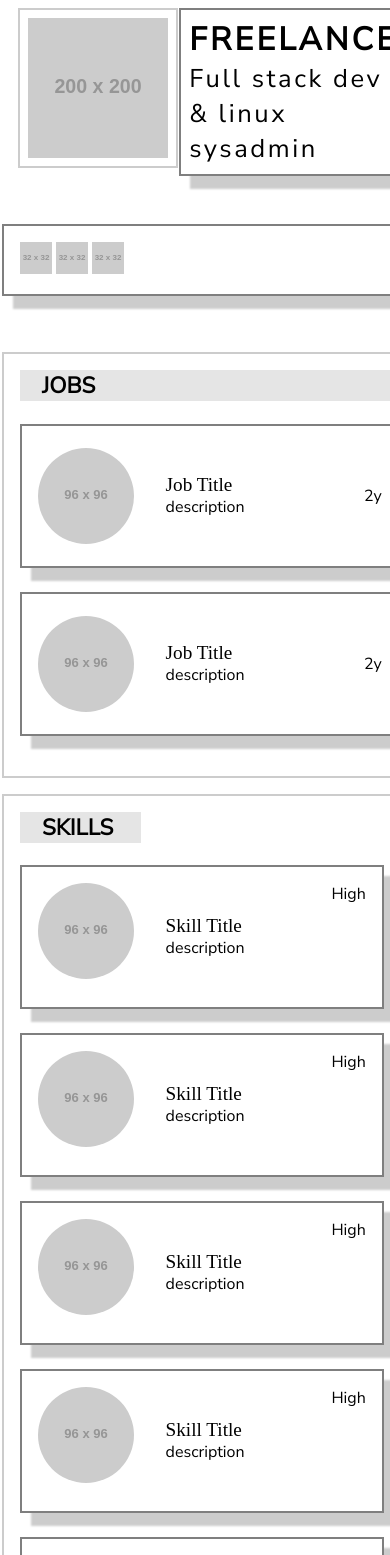
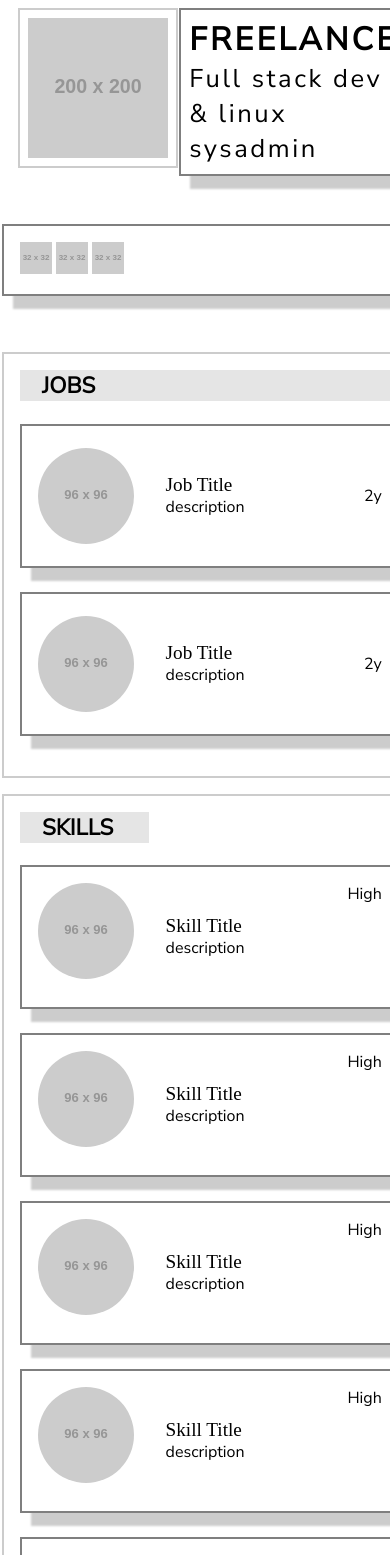
Before and after one commit to magiknono/resumewithfuntechstack, a Svelte app: page / in a window 390 px wide. Shown: the top 1555 px of the page. Built offline with nearby package versions, Linux system fonts and the light colour scheme.

Commit message:
fix margin skills when on mobile

```diff
--- a/src/App.svelte
+++ b/src/App.svelte
@@ -38,6 +38,9 @@
 	aside {
 		display:none;
 		}
+	section.skill {
+		margin-right:0em;
+	}
 	}
 
 	/* layout */
```
